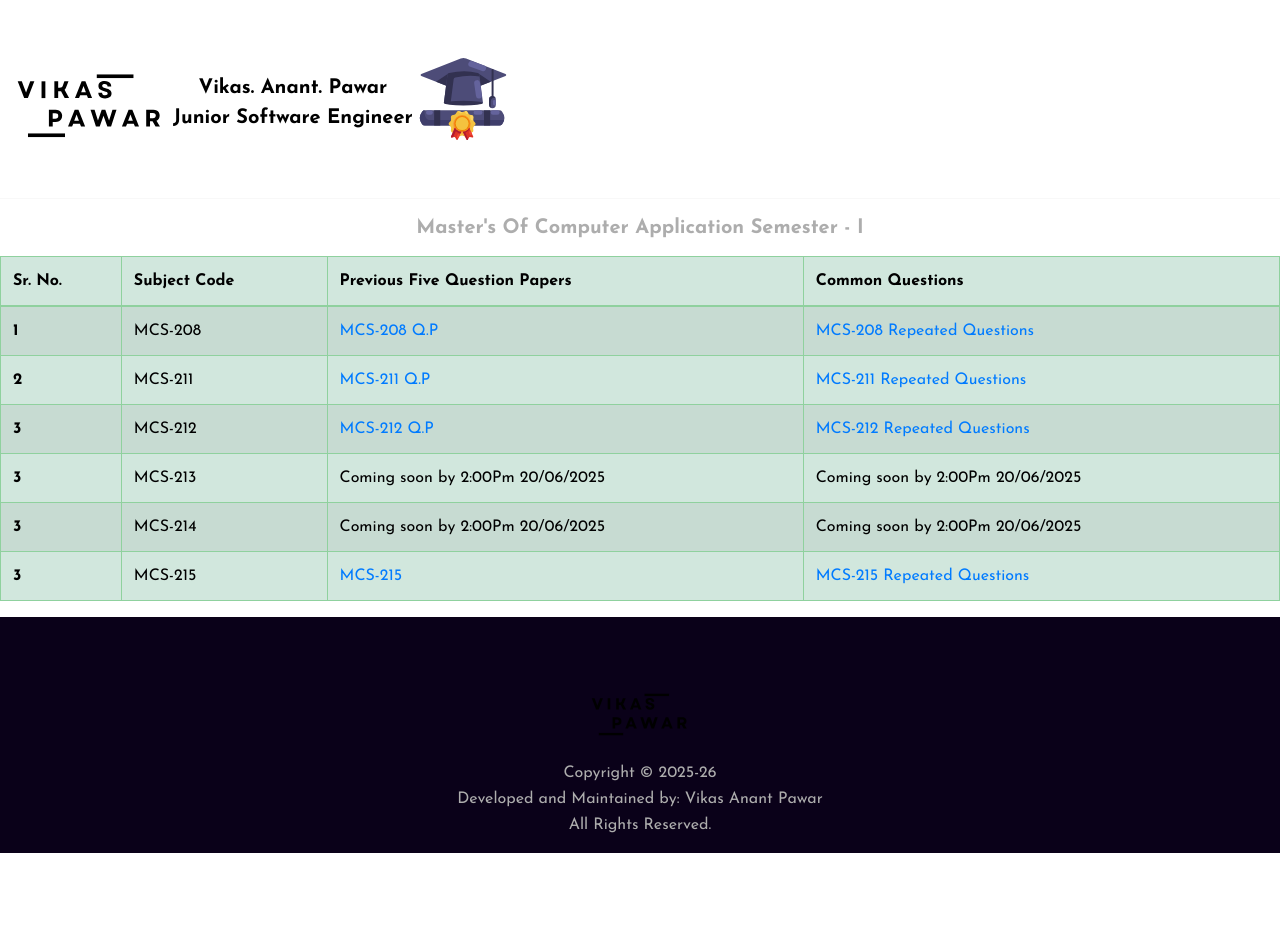
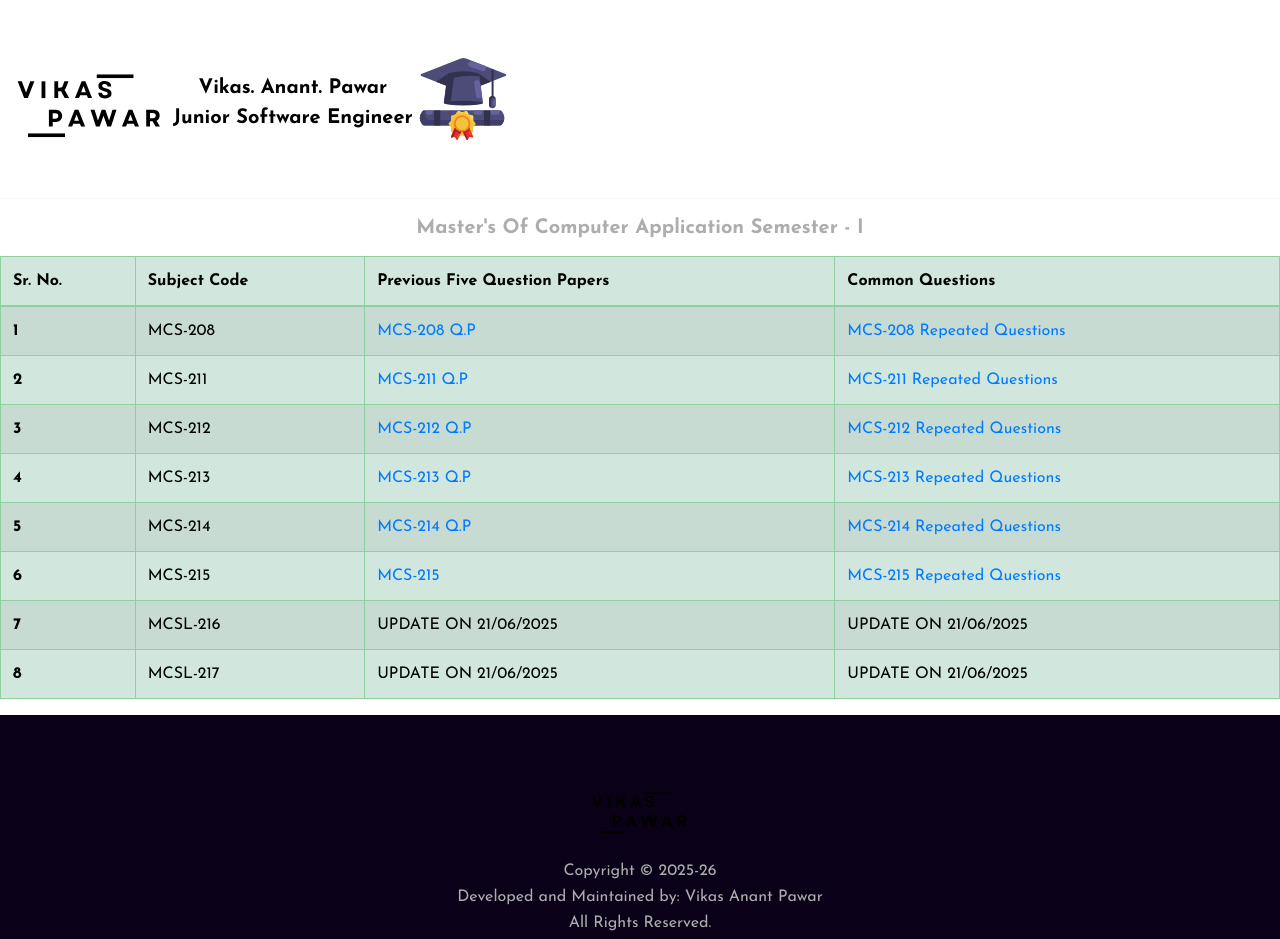
Before and after one commit to VikasPawar96k/VikasPawarSpace, a plain HTML site: page SubDomain/MCAOL2025SEMI.html in a window 1280 px wide. Before the commit the page ends 853 px from the top, so only its background shows below. Drawn offline with nearby package versions, Linux system fonts and the light colour scheme; files that its build step writes are made by us from their sources.

Commit message:
ALL REMAINING

```diff
--- a/SubDomain/MCAOL2025SEMI.html
+++ b/SubDomain/MCAOL2025SEMI.html
@@ -103,22 +103,33 @@
       <td><a href="SemI/MCS-212REPEATED.pdf">MCS-212 Repeated Questions</a></td>
     </tr>
     <tr>
-      <th scope="row">3</th>
+      <th scope="row">4</th>
       <td>MCS-213</td>
-      <td>Coming soon by 2:00Pm 20/06/2025</td>
-      <td>Coming soon by 2:00Pm 20/06/2025</td>
+       <td><a href="SemI/MCS-213.pdf">MCS-213 Q.P</a></td>
+      <td><a href="SemI/MCS-213REPEATED.pdf">MCS-213 Repeated Questions</a></td>
     </tr>
     <tr>
-      <th scope="row">3</th>
+      <th scope="row">5</th>
       <td>MCS-214</td>
-      <td>Coming soon by 2:00Pm 20/06/2025</td>
-      <td>Coming soon by 2:00Pm 20/06/2025</td>
+    <td><a href="SemI/MCS-214.pdf">MCS-214 Q.P</a></td>
+      <td><a href="SemI/MCS-214REPEATED.pdf">MCS-214 Repeated Questions</a></td>
     </tr>
     <tr>
-      <th scope="row">3</th>
+      <th scope="row">6</th>
       <td>MCS-215</td>
       <td><a href="SemI/MCS-215.pdf">MCS-215</a></td>
       <td><a href="SemI/MCS-215_Repeated_Questions.pdf">MCS-215 Repeated Questions</a></td>
+    </tr>
+
+    <th scope="row">7</th>
+      <td>MCSL-216</td>
+      <td>UPDATE ON 21/06/2025</td>
+      <td>UPDATE ON 21/06/2025</td>
+    </tr>
+    <th scope="row">8</th>
+      <td>MCSL-217</td>
+      <td>UPDATE ON 21/06/2025</td>
+      <td>UPDATE ON 21/06/2025</td>
     </tr>
   </tbody>
 </table>
```
Also changed, not shown: 4 other files.
